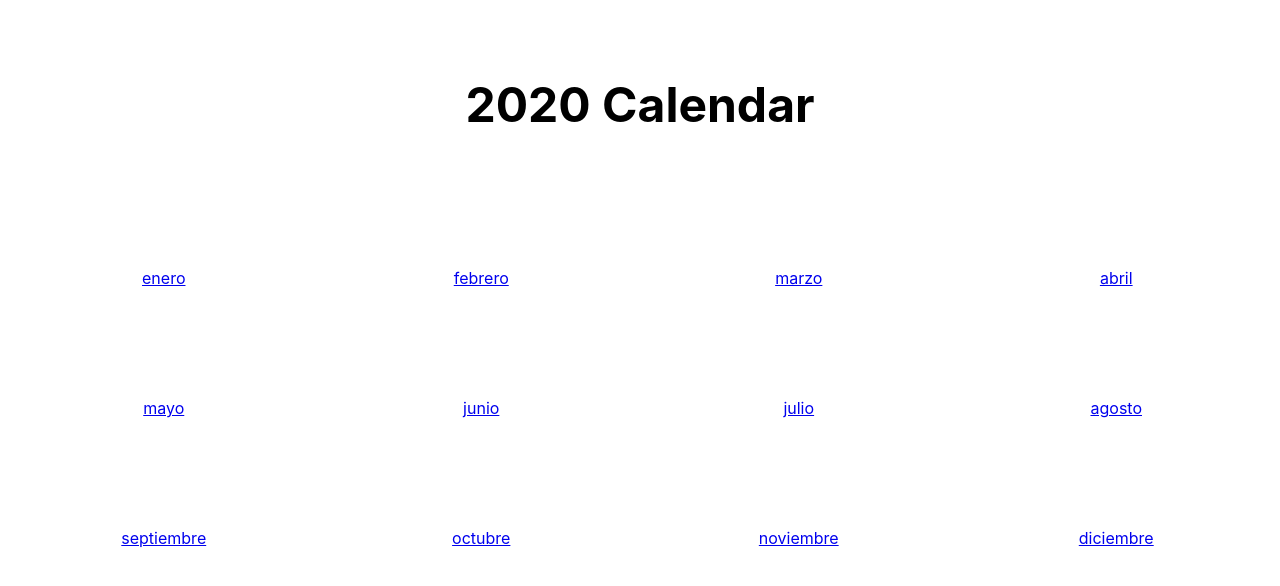
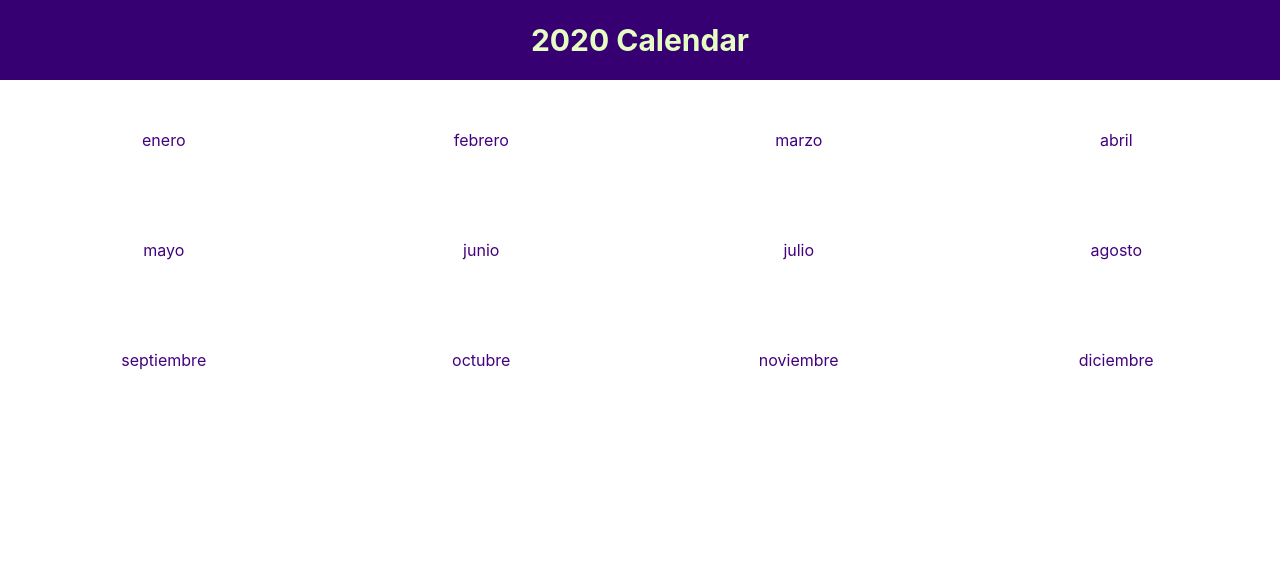
Before and after one commit to jmmzzei/redux-calendar, a React (Create React App) app: page / in a window 1280 px wide. Shown: the top 586 px of the page. Built offline with nearby package versions, Linux system fonts and the light colour scheme.

Commit message:
Set reset values

```diff
--- a/src/App.css
+++ b/src/App.css
@@ -1,38 +1,29 @@
-.App {
-  text-align: center;
+:root {
+  --primary: #43007f;
+  --secondary: #6ba6ff;
+  --accent: #fe00d5;
+  --dark: #370072;
+  --light: #e5fcc2;
 }
 
-.App-logo {
-  height: 40vmin;
-  pointer-events: none;
+html {
+  font-size: 62.5%;
 }
 
-@media (prefers-reduced-motion: no-preference) {
-  .App-logo {
-    animation: App-logo-spin infinite 20s linear;
-  }
+*,
+*:after,
+*:before {
+  box-sizing: border-box;
 }
 
-.App-header {
-  background-color: #282c34;
-  min-height: 100vh;
-  display: flex;
-  flex-direction: column;
-  align-items: center;
-  justify-content: center;
-  font-size: calc(10px + 2vmin);
-  color: white;
+body,
+p,
+a,
+div {
+  font-size: 1.6rem;
 }
 
-.App-link {
-  color: #61dafb;
+a {
+  color: var(--primary);
+  text-decoration: none;
 }
-
-@keyframes App-logo-spin {
-  from {
-    transform: rotate(0deg);
-  }
-  to {
-    transform: rotate(360deg);
-  }
-}
```
